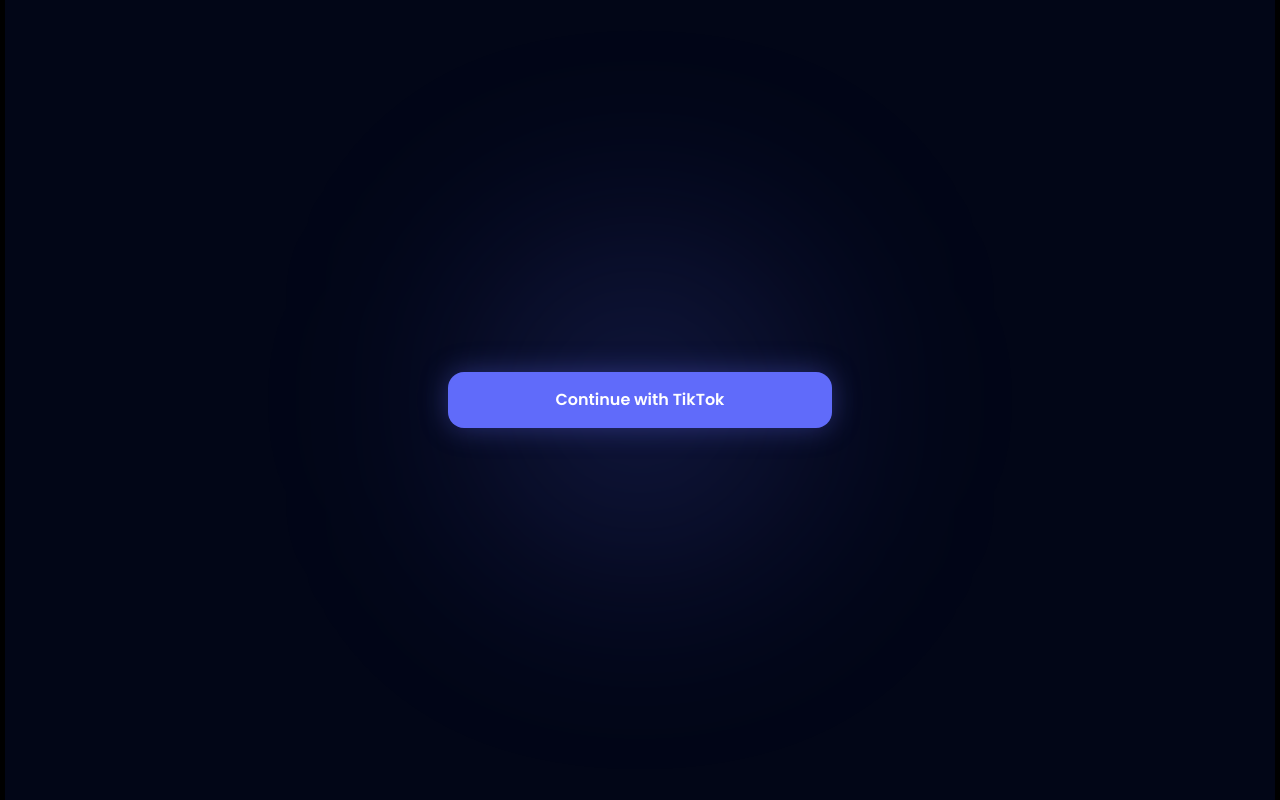
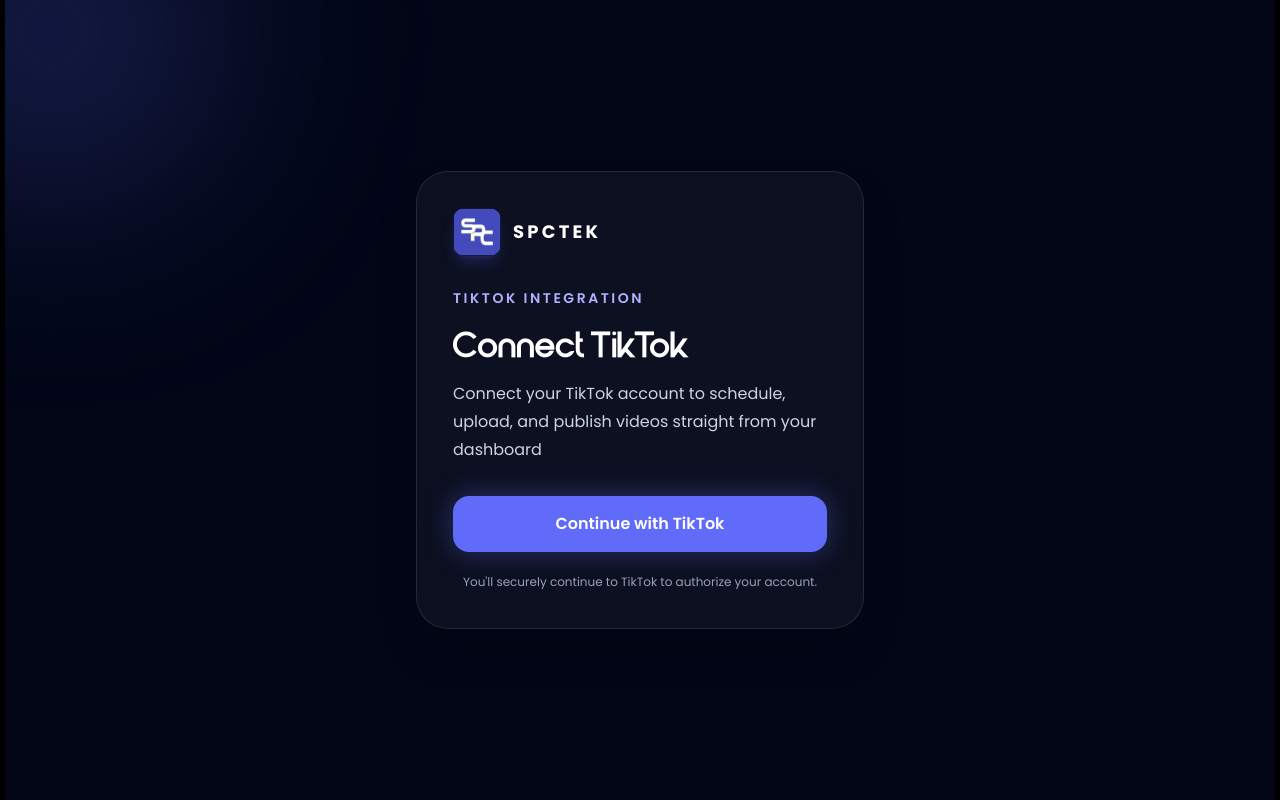
Before and after one commit to nmakhani/spctek-ai-fe, a Next.js app: page /tiktok in a window 1280 px wide. Built offline with nearby package versions, Linux system fonts and the light colour scheme.

Commit message:
feat(tiktok-dashboard): update layout and enhance TikTok login page with branding and descriptive content

```diff
--- a/src/app/(tiktok-dashboard)/layout.tsx
+++ b/src/app/(tiktok-dashboard)/layout.tsx
@@ -1,7 +1,9 @@
 import type { Metadata } from 'next';
 
 export const metadata: Metadata = {
-	title: 'TikTok Dashboard | SPCTEK AI',
+	title: 'TikTok Dashboard | SPCTEK',
+	description: 'Connect your TikTok account to manage videos from your SPCTEK dashboard.',
+	icons: { icon: '/favicon.png' },
 	robots: {
 		index: false,
 		follow: false,
--- a/src/app/(tiktok-dashboard)/tiktok/page.tsx
+++ b/src/app/(tiktok-dashboard)/tiktok/page.tsx
@@ -1,11 +1,40 @@
+import Image from 'next/image';
+
 import { TikTokLoginButton } from '@/components/tiktok-dashboard/TikTokLoginButton';
 
 export default function TikTokLoginPage() {
 	return (
 		<main className="relative flex min-h-screen items-center justify-center overflow-hidden bg-[#020617] px-5 py-12">
-			<div className="pointer-events-none absolute h-80 w-80 rounded-full bg-[#606bfa]/20 blur-[110px]" />
-			<div className="relative flex w-full justify-center">
-				<TikTokLoginButton />
+			<div className="pointer-events-none absolute -left-28 top-[-8rem] h-80 w-80 rounded-full bg-[#606bfa]/25 blur-[110px]" />
+			<div className="pointer-events-none absolute -bottom-28 -right-20 h-72 w-72 rounded-full bg-cyan-400/10 blur-[110px]" />
+
+			<div className="relative w-full max-w-md rounded-[2rem] border border-white/10 bg-white/[0.045] p-6 shadow-2xl shadow-black/30 backdrop-blur-xl sm:p-9">
+				<div className="mb-8 flex items-center gap-3">
+					<Image
+						src="/favicon.png"
+						alt="SPCTEK"
+						width={48}
+						height={48}
+						priority
+						className="rounded-xl shadow-lg shadow-[#606bfa]/20"
+					/>
+					<span className="text-lg font-bold tracking-[0.18em] text-white">SPCTEK</span>
+				</div>
+
+				<div className="space-y-4">
+					<p className="text-sm font-semibold uppercase tracking-[0.18em] text-[#aeb3ff]">TikTok integration</p>
+					<h1 className="text-3xl font-bold tracking-tight text-white sm:text-4xl">Connect TikTok</h1>
+					<p className="max-w-sm text-base leading-7 text-slate-300">
+						Connect your TikTok account to schedule, upload, and publish videos straight from your dashboard
+					</p>
+				</div>
+
+				<div className="mt-8">
+					<TikTokLoginButton />
+				</div>
+				<p className="mt-5 text-center text-xs leading-5 text-slate-400">
+						You&apos;ll securely continue to TikTok to authorize your account.
+				</p>
 			</div>
 		</main>
 	);
```
